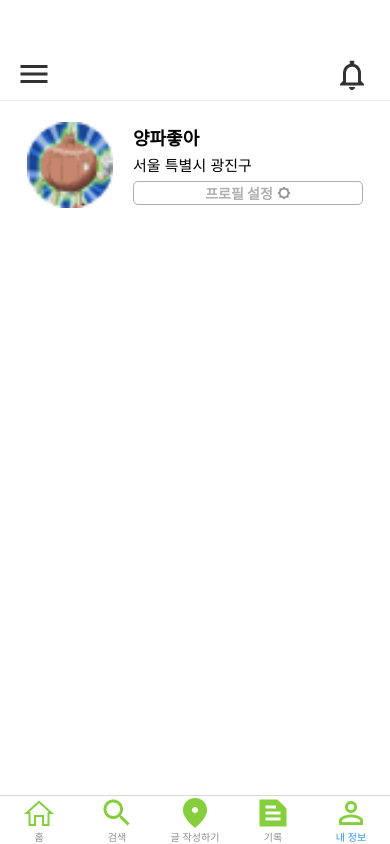
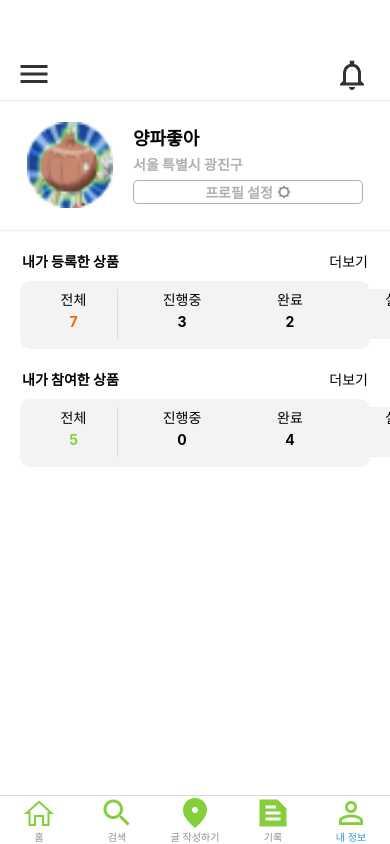
Before and after one commit to 071yoon/HCI, a React Native app: screen /TabFive in a window 390 px wide. Built offline with nearby package versions, Linux system fonts and the light colour scheme; what expo-linking would draw is missing.

Commit message:
chat, profile

```diff
--- a/components/daewha.tsx
+++ b/components/daewha.tsx
@@ -12,7 +12,7 @@ export default function daewha(){
     return(
       <>
         <View style={styles.container}>
-          <TouchableOpacity style={styles.profile} onPress={() => navigation.navigate('TabOneDetail')}>
+          <TouchableOpacity style={styles.profile} onPress={() => navigation.navigate('Chat')}>
             <Image style={styles.img} source={Onion} />
             <Text style={styles.title}>양파좋아</Text>
             <Text style={styles.message}>그럼 거기서 만나요!</Text>
--- a/components/gwansim.tsx
+++ b/components/gwansim.tsx
@@ -1,4 +1,5 @@
 import { StyleSheet, TouchableOpacity } from 'react-native';
+import {useNavigation} from '@react-navigation/native';
 import React from 'react';
 import EditScreenInfo from '../components/EditScreenInfo';
 import { Image } from 'react-native';
@@ -7,10 +8,11 @@ import { withSafeAreaInsets } from 'react-native-safe-area-context';
 import Onion from '../assets/images/onionProfile.png';
 
 export default function gwansim(){
+  const navigation = useNavigation();
     return(
       <>
         <View style={styles.container}>
-          <View style={styles.profile}>
+          <TouchableOpacity style={styles.profile} onPress={() => navigation.navigate('TabOneDetail')}>
             <Image style={styles.img} source={Onion} />
             <Text style={styles.title}>양파좋아</Text>
             <Text style={styles.message}>[양파] 양파 필요하신분!!</Text>
@@ -18,7 +20,7 @@ export default function gwansim(){
               <Text style={styles.bubbleText}>2/3</Text>
             </View>
             <View style={styles.separator} />
-          </View>
+          </TouchableOpacity>
           <View style={styles.profile}>
             <Image style={styles.img} source={Onion} />
             <View style={styles.separator} />
--- a/navigation/index.tsx
+++ b/navigation/index.tsx
@@ -53,7 +53,7 @@ function RootNavigator() {
   return (
     <Stack.Navigator>
       <Stack.Screen name="Root" component={BottomTabNavigator} options={{ headerShown: false }} />
-      <Stack.Screen name="Chat" component={Chatting} />
+      <Stack.Screen name="Chat" component={Chatting} options={{ title : '[양파] 필요하신분!!', headerTitleAlign: 'center'}}/>
       <Stack.Screen name="TabOneDetail" component={itemDetail} />
       <Stack.Screen name="NotFound" component={NotFoundScreen} options={{ title: 'Oops!' }} />
       <Stack.Group screenOptions={{ presentation: 'modal' }}>
--- a/screens/Chatting.tsx
+++ b/screens/Chatting.tsx
@@ -1,3 +1,188 @@
-export default function Chatting(){
-    return(<></>)
+import React, {useState, useEffect} from 'react';
+import { Alert, StyleSheet, TextInput } from 'react-native';
+import { Text, View } from '../components/Themed';
+import { RootTabScreenProps } from '../types';
+import threeBar from '../assets/images/threeBar.png'
+import Alarm from '../assets/images/Alarm.png'
+import { Image } from 'react-native';
+import { ScrollView } from 'react-native';
+import onionSet from '../assets/images/onion.jpg';
+import { NavigationContainer } from '@react-navigation/native';
+import { createNativeStackNavigator } from '@react-navigation/native-stack';
+import { shouldUseActivityState } from 'react-native-screens';
+import { TouchableOpacity } from 'react-native';
+import onionProfile from '../assets/images/onionProfile.png'
+import plus from '../assets/images/plus.png'
+import send from '../assets/images/send.png'
+import { Button } from 'react-native';
+import Heart from '../assets/images/Heart.png';
+import {
+  Pressable,
+  Keyboard,
+  KeyboardAvoidingView,
+  TouchableWithoutFeedback
+  } from 'react-native';
+
+export default function Chatting({ navigation }: any) {
+  const [inputs, setInputs] = React.useState('');
+const [comment, setComment] = React.useState();
+let newComment = {
+    content: '',
+  };
+
+  let data =
+    {
+      comments: [
+        {
+          content: '그 사진 별로네요 1',
+          }
+        ]
+    }
+    const addComment = (input:any) => {
+        newComment.content = input;
+        let arrCopy = [...comment];
+        arrCopy.push(newComment);
+        setComment(arrCopy);
+      };
+  return (
+    <View style={styles.container}>
+      <View style={styles.chat}>
+        <View style={styles.you}>
+        <Image style={styles.profileImg} source={onionProfile} />
+        <Text style={styles.chatBoxYou}>안녕하세요!</Text>
+        </View>
+        <View style={styles.you}>
+        <Image style={styles.profileImg} source={onionProfile} />
+        <Text style={styles.chatBoxYou}>반갑습니다 ㅎㅎ</Text>
+        </View>
+        <View style={styles.me}>
+        <Text style={styles.chatBoxMe}>다들 어디가 편하신가요?</Text>
+        </View>
+        <View style={styles.me}>
+        <Text style={styles.chatBoxMe}>전 건대입구역이에요!</Text>
+        </View>
+      </View>
+        <View style={styles.down}>
+          <Image style={styles.plus} source={plus} />
+          <TextInput
+          style={styles.input}
+          placeholder={'메시지를 입력하세요'}
+          onChangeText={setInputs}
+          value={inputs}
+          />
+          <Image style={styles.plus} source={send} />
+        </View>
+    </View>
+  );
 }
+
+const styles = StyleSheet.create({
+  chat: {
+    height:'82%',
+    marginTop:40,
+    marginHorizontal:20,
+  },
+  chatBoxMe: {
+    backgroundColor: '#86cf3c',
+    paddingVertical:8,
+    paddingHorizontal:10,
+    borderRadius: 10,
+    fontSize:16,
+    color: 'white'
+  },
+  chatBoxYou: {
+    backgroundColor : "#F6F6F6",
+    paddingVertical:8,
+    paddingHorizontal:10,
+    borderRadius: 10,
+    fontSize:16,
+  },
+  me: {
+    display: 'flex',
+    flexDirection:'row-reverse',
+    alignItems:'center',
+    marginBottom: 20,
+  },
+  you: {
+    display: 'flex',
+    flexDirection:'row',
+    alignItems:'center',
+    marginBottom: 20,
+  },
+    input: {
+      top: 0,
+      height: 40,
+      width: '70%',
+      marginLeft: 20,
+      borderRadius: 10,
+      padding: 10,
+      backgroundColor : "#F6F6F6",
+    },
+    plus : {
+      width: 24,
+      height: 24,
+      marginLeft : 20,
+    },
+    down: {
+      borderTopWidth:1.5,
+      borderTopColor:"#F6F6F6",
+      borderStyle : 'solid',
+      display: 'flex',
+      flexDirection: 'row',
+      alignItems : 'center',
+      width: '100%',
+      height: '12%',
+      backgroundColor: 'white',
+
+    },
+    mainArticle: {
+        textAlign: 'left',
+        fontSize: 20,
+    },
+    profileLocation: {
+        marginLeft: 60,
+        marginTop: 20,
+    },
+    profileTime: {
+        fontSize: 13,
+        position: 'absolute',
+        marginTop: 35,
+        marginLeft: 80,
+    },
+    profileName: {
+        fontSize: 20,
+        marginLeft: 10,
+        marginTop: 8,
+    },
+    profileImg: {
+        width: 36,
+        height: 36,
+        marginRight:10
+    },
+    separator: {
+        position: 'absolute',
+        marginTop: 68,
+        height: 2,
+        width: '80%',
+        marginLeft: '10%',
+    },
+    profile: {
+        position: 'relative',
+        alignContent: 'center',
+        width: '100%',
+        height: 70,
+        display: 'flex',
+        flexDirection: 'row',
+    },
+    img: {
+        width: 250,
+        height: 250,
+        alignSelf: 'center'
+    },
+    container: {
+        position: 'relative',
+        display: 'flex',
+        flexDirection: 'column',
+        alignContent: 'center'
+    }
+});
--- a/screens/ProfileScreen.tsx
+++ b/screens/ProfileScreen.tsx
@@ -35,13 +35,121 @@ export default function ProfileScreen() {
           </TouchableOpacity>
         </View>
       </View>
+      <View style={styles.separator2} lightColor="#eee" darkColor="rgba(255,255,255,0.1)" />
+        <View style={styles.menu}>
+          <View style={styles.menuText}>
+            <Text style ={styles.middleFont}>내가 등록한 상품</Text>
+            <Text>더보기</Text>
+          </View>
+          <View style={styles.menuGroup}>
+            <View style={[styles.menuTab, styles.menuTabRightLine]}>
+              <Text>전체</Text>
+              <Text style={[styles.menuTabNum, styles.fontOrange]}>7</Text>
+            </View>
+            <View style={styles.menuTab}>
+              <Text>진행중</Text>
+              <Text style={styles.menuTabNum}>3</Text>
+            </View>
+            <View style={styles.menuTab}>
+              <Text>완료</Text>
+              <Text style={styles.menuTabNum}>2</Text>
+            </View>
+            <View style={styles.menuTab}>
+              <Text>실패</Text>
+              <Text style={styles.menuTabNum}>2</Text>
+            </View>
+          </View>
+        </View>
+      <View style={styles.menu}>
+        <View style={styles.menuText}>
+          <Text style ={styles.middleFont}>내가 참여한 상품</Text>
+          <Text>더보기</Text>
+        </View>
+          <View style={styles.menuGroup}>
+          <View style={[styles.menuTab, styles.menuTabRightLine]}>
+            <Text>전체</Text>
+            <Text style={[styles.menuTabNum, styles.fontGreen]}>5</Text>
+          </View>
+          <View style={styles.menuTab}>
+            <Text>진행중</Text>
+            <Text style={styles.menuTabNum}>0</Text>
+          </View>
+          <View style={styles.menuTab}>
+            <Text>완료</Text>
+            <Text style={styles.menuTabNum}>4</Text>
+          </View>
+          <View style={styles.menuTab}>
+            <Text>실패</Text>
+            <Text style={styles.menuTabNum}>1</Text>
+          </View>
+        </View>
+      </View>
     </View>
   );
 }
 
 const styles = StyleSheet.create({
+  fontOrange: {
+    color : 'rgb(244,104,0)',
+  },
+  fontGreen: {
+    color : '#86CF3C',
+  },
+  middleFont : {
+    fontSize : 14,
+    fontWeight: 'bold',
+  },
+  menu : {
+    display:'flex',
+    marginHorizontal: 20,
+    marginBottom: 20,
+  },
+  menuText : {
+    display:'flex',
+    flexDirection:'row',
+    justifyContent:'space-between',
+    marginBottom:10,
+    marginHorizontal:2,
+  },
+  menuGroup : {
+    display:'flex',
+    flexDirection: 'row',
+    justifyContent: 'space-around',
+    backgroundColor : '#F3F3F3',
+    borderRadius: 10,
+  },
+  menuTab : {
+    display:'flex',
+    marginHorizontal : 10,
+    marginTop:8,
+    backgroundColor : '#F3F3F3',
+    height:50,
+    width:88,
+    alignItems :'center',
+    marginBottom:10,
+  },
+  menuTabRightLine:{
+    borderRightWidth:1.5,
+    borderRightColor:"#DEDEDE",
+    borderStyle : 'solid',
+  },
+  menuTabNum : {
+    marginTop:4,
+    fontWeight:'bold'
+  },
+  profile: {
+    height:100,
+    display:'flex',
+    flexDirection:'row',
+    alignItems : 'center',
+    justifyContent : 'center',
+  },
+  profileImg: {
+    width: 86,
+    height: 86,
+    marginTop : 10
+  },
   profileText : {
-
     width: 230,
     marginLeft: 20,
   },
@@ -66,8 +174,10 @@ const styles = StyleSheet.create({
     marginLeft : 4
   },
   profileSubTitle : {
-    fontSize : 15,
+    fontWeight:'bold',
+    fontSize : 14,
     marginTop : 4,
+    color : "#afafaf",
   },
   profileTitle : {
     width: '100%',
@@ -155,17 +265,9 @@ const styles = StyleSheet.create({
     height: 1,
     width: '100%',
   },
-  profile: {
-    height:100,
-    display:'flex',
-    flexDirection:'row',
-    alignItems : 'center',
-    justifyContent : 'center',
-
+  separator2: {
+    marginVertical: 20,
+    height: 1,
+    width: '100%',
   },
-  profileImg: {
-    width: 86,
-    height: 86,
-    marginTop : 10
-},
 });
```
Also changed, not shown: assets/images/plus.png (added), assets/images/send.png (added).
